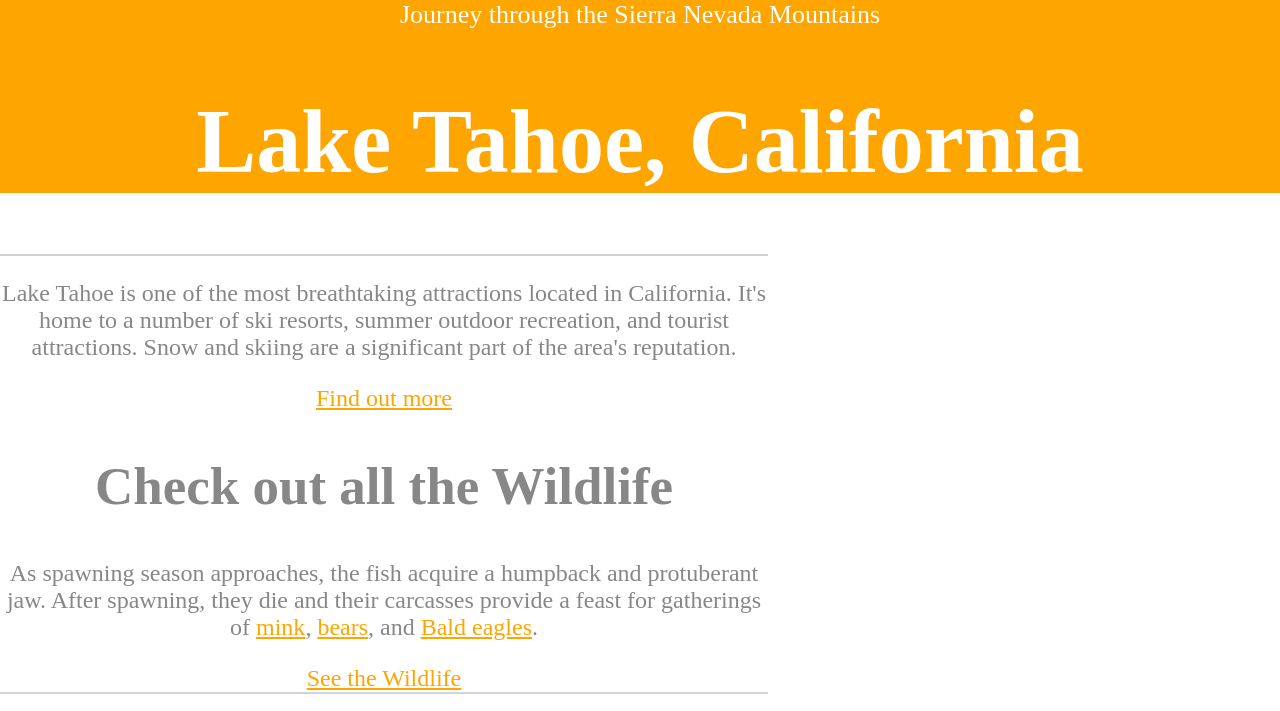
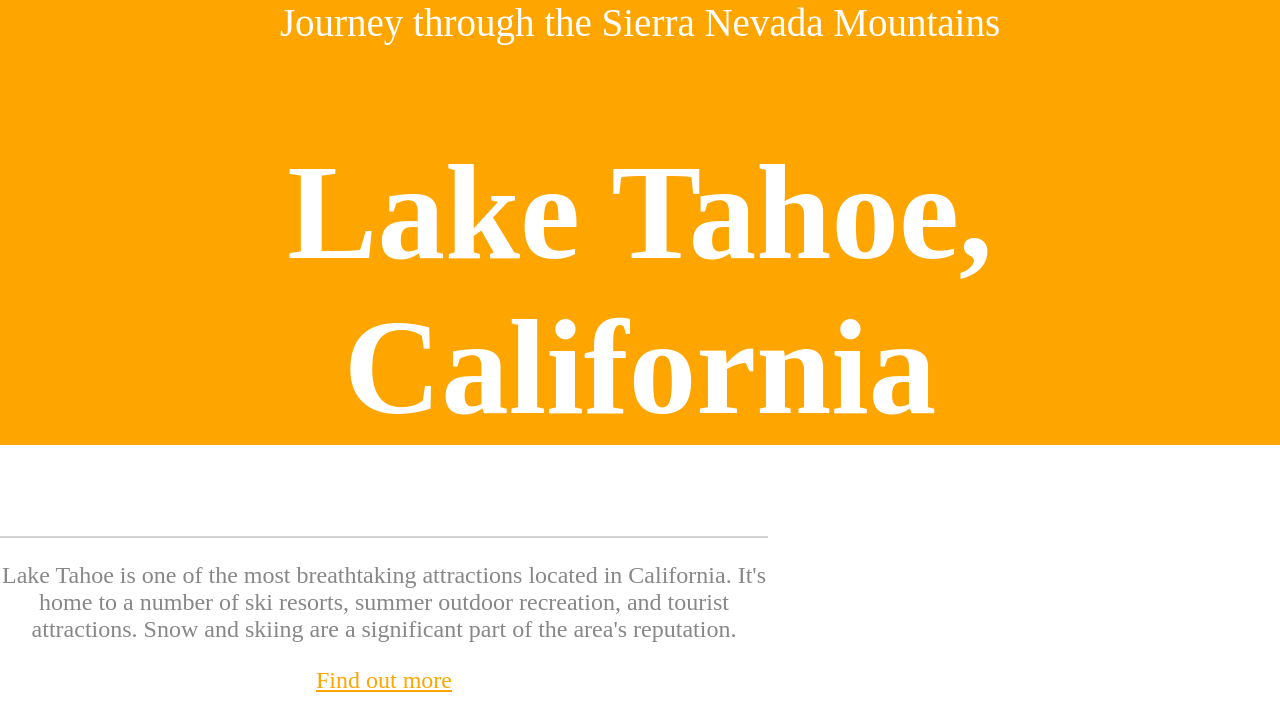
Before and after one commit to Jlopez20515/lake-tahoe, a plain HTML site: page index.html in a window 1280 px wide. Shown: the top 711 px of the page. Drawn offline with Linux system fonts and the light colour scheme.

Commit message:
added rem font-sizing

```diff
--- a/css/styles.css
+++ b/css/styles.css
@@ -7,7 +7,7 @@ body {
 }
 
 h1 {
-  font-size: 90px;
+  font-size: 5.625em; /* 90px/16px */
   color: white;
 }
 
@@ -55,7 +55,7 @@ a:active {
 
 .title {
   color: white;
-  font-size: 26px;
+  font-size: 1.625em; /* 26px/16px */
 }
 
 .primary-content,
```
